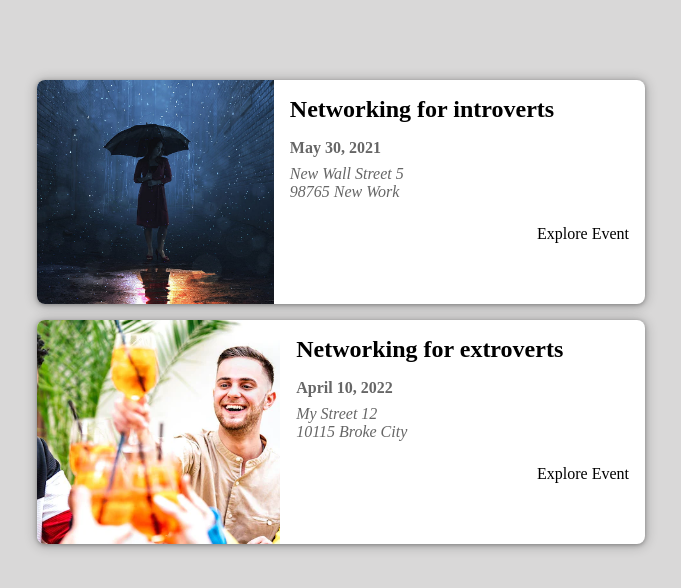
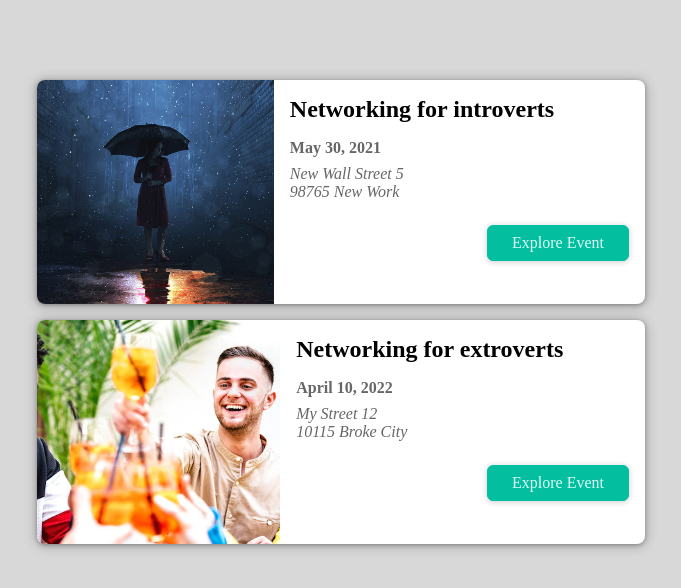
Before and after one commit to jeandre-visser/nextjs-course-project1, a Next.js app: page / in a window 1280 px wide. Shown: the top 588 px of the page, without its empty margins (299-980 px from the left). Built offline with nearby package versions, Linux system fonts and the light colour scheme.

Commit message:
Add button

```diff
--- a/components/events/event-item.js
+++ b/components/events/event-item.js
@@ -1,6 +1,7 @@
 import React from 'react';
 import Link from 'next/link';
 import classes from './event-item.module.css';
+import Button from '../ui/button';
 
 const EventItem = (props) => {
   const humanReadableDate = new Date(props.date).toLocaleDateString('en-US', {
@@ -26,7 +27,7 @@
           </div>
         </div>
         <div className={classes.actions}>
-          <Link href={exploreLink}>Explore Event</Link>
+          <Button link={exploreLink}>Explore Event</Button>
         </div>
       </div>
     </li>
--- /dev/null
+++ b/components/ui/button.js
@@ -0,0 +1,13 @@
+import Link from 'next/link';
+import React from 'react';
+import classes from './button.module.css';
+
+const Button = (props) => {
+  return (
+    <Link href={props.link} className={classes.btn}>
+      {props.children}
+    </Link>
+  );
+};
+
+export default Button;
--- /dev/null
+++ b/components/ui/button.module.css
@@ -0,0 +1,18 @@
+.btn {
+  text-decoration: none;
+  cursor: pointer;
+  font: inherit;
+  background-color: #03be9f;
+  border: 1px solid #03be9f;
+  border-radius: 6px;
+  color: #dafff7;
+  padding: 0.5rem 1.5rem;
+  text-align: center;
+  box-shadow: 0 1px 6px rgba(0, 0, 0, 0.2);
+}
+
+.btn:hover,
+.btn:active {
+  background-color: #02afa1;
+  border-color: #02afa1;
+}
```
